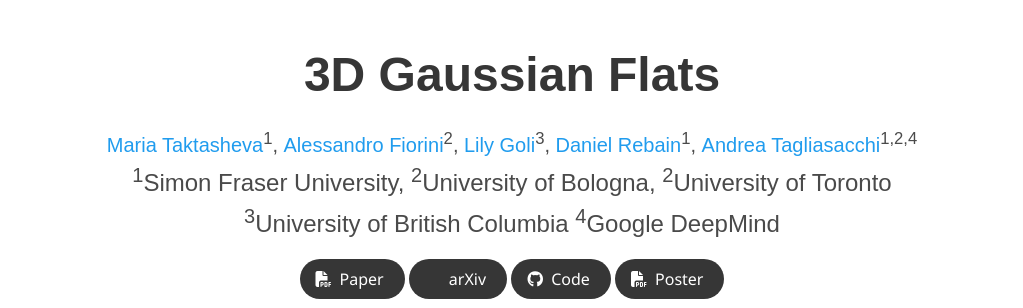
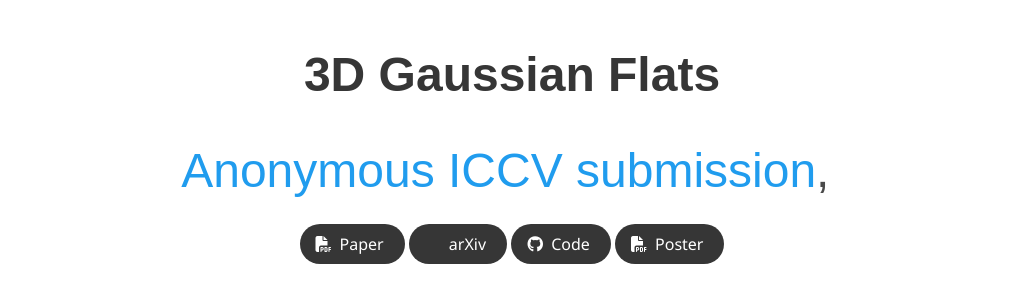
Before and after one commit to FloweroCoder/3dgaussianflats.github.io, a plain HTML site: page index.html in a window 1280 px wide. Shown: the top 308 px of the page, without its empty margins (128-1151 px from the left). Drawn offline with nearby package versions, Linux system fonts and the light colour scheme; some packages are replaced by stand-ins of ours; a script that the page names is missing; some icons are missing; a web font is replaced by a local one.

Commit message:
Update index.html

```diff
--- a/index.html
+++ b/index.html
@@ -50,28 +50,10 @@
       <div class="columns is-centered">
         <div class="column has-text-centered">
           <h1 class="title is-1 publication-title">3D Gaussian Flats</h1>
-          <div class="is-size-5 publication-authors">
+          <div class="is-size-1 publication-authors">
             <span class="author-block">
-              <a href="https://mtaktash.github.io">Maria Taktasheva</a><sup>1</sup>,</span>
+              <a href="https://mtaktash.github.io">Anonymous ICCV submission</a><sup></sup>,</span>
             <span class="author-block">
-              <a href="https://alessandrofiorini.com">Alessandro Fiorini</a><sup>2</sup>,</span>
-            <span class="author-block">
-              <a href="https://lilygoli.github.io">Lily Goli</a><sup>3</sup>,
-            </span>
-            <span class="author-block">
-              <a href="http://drebain.com">Daniel Rebain</a><sup>1</sup>,
-            </span>
-            <span class="author-block">
-              <a href="https://taiya.github.io">Andrea Tagliasacchi</a><sup>1,2,4</sup>
-            </span>
-          </div>
-
-          <div class="is-size-4 publication-authors">
-            <span class="author-block"><sup>1</sup>Simon Fraser University,</span>
-            <span class="author-block"><sup>2</sup>University of Bologna,</span>
-            <span class="author-block"><sup>2</sup>University of Toronto</span>
-            <span class="author-block"><sup>3</sup>University of British Columbia</span>
-            <span class="author-block"><sup>4</sup>Google DeepMind</span>
           </div>
 
           <div class="column has-text-centered">
```
